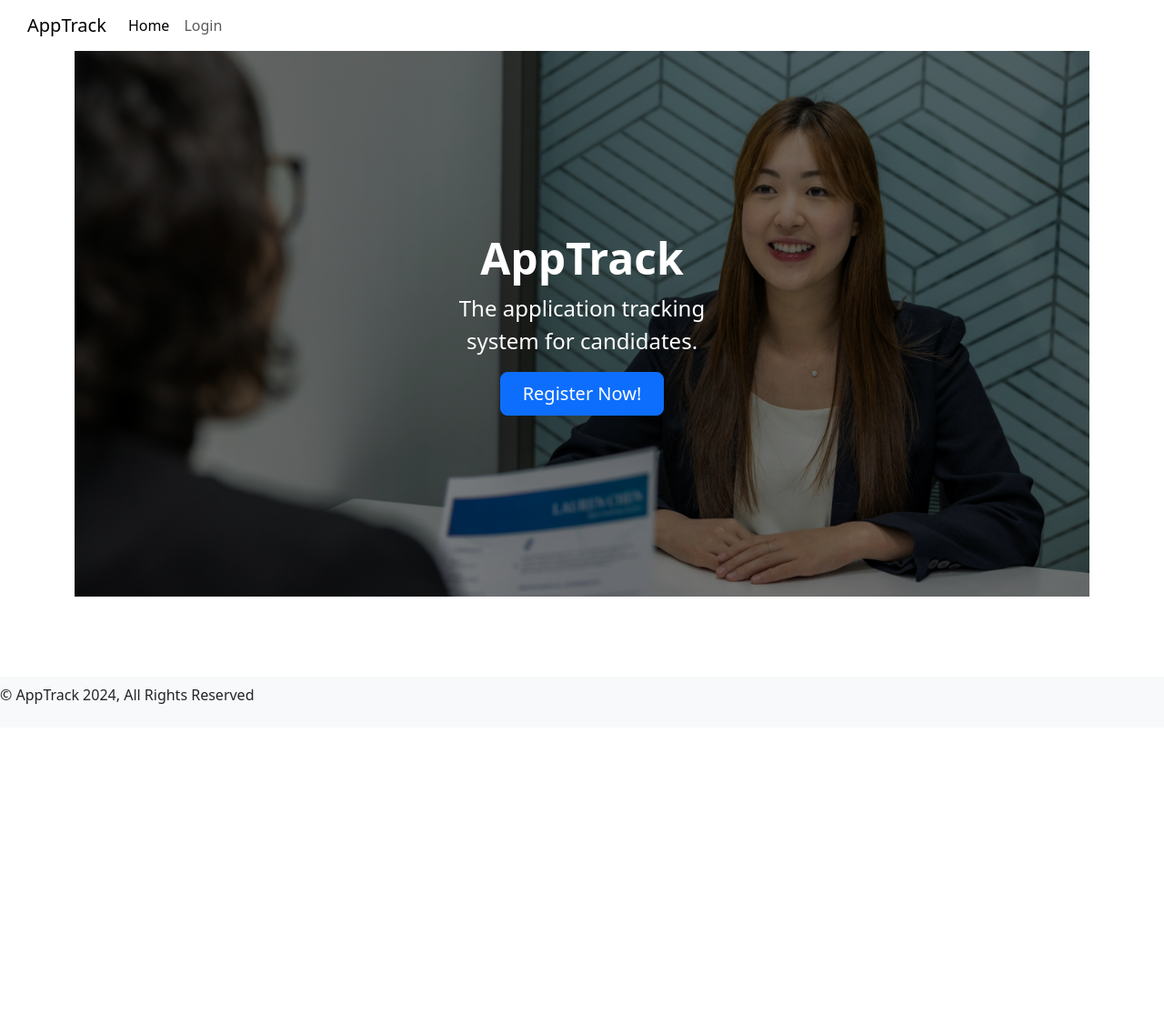
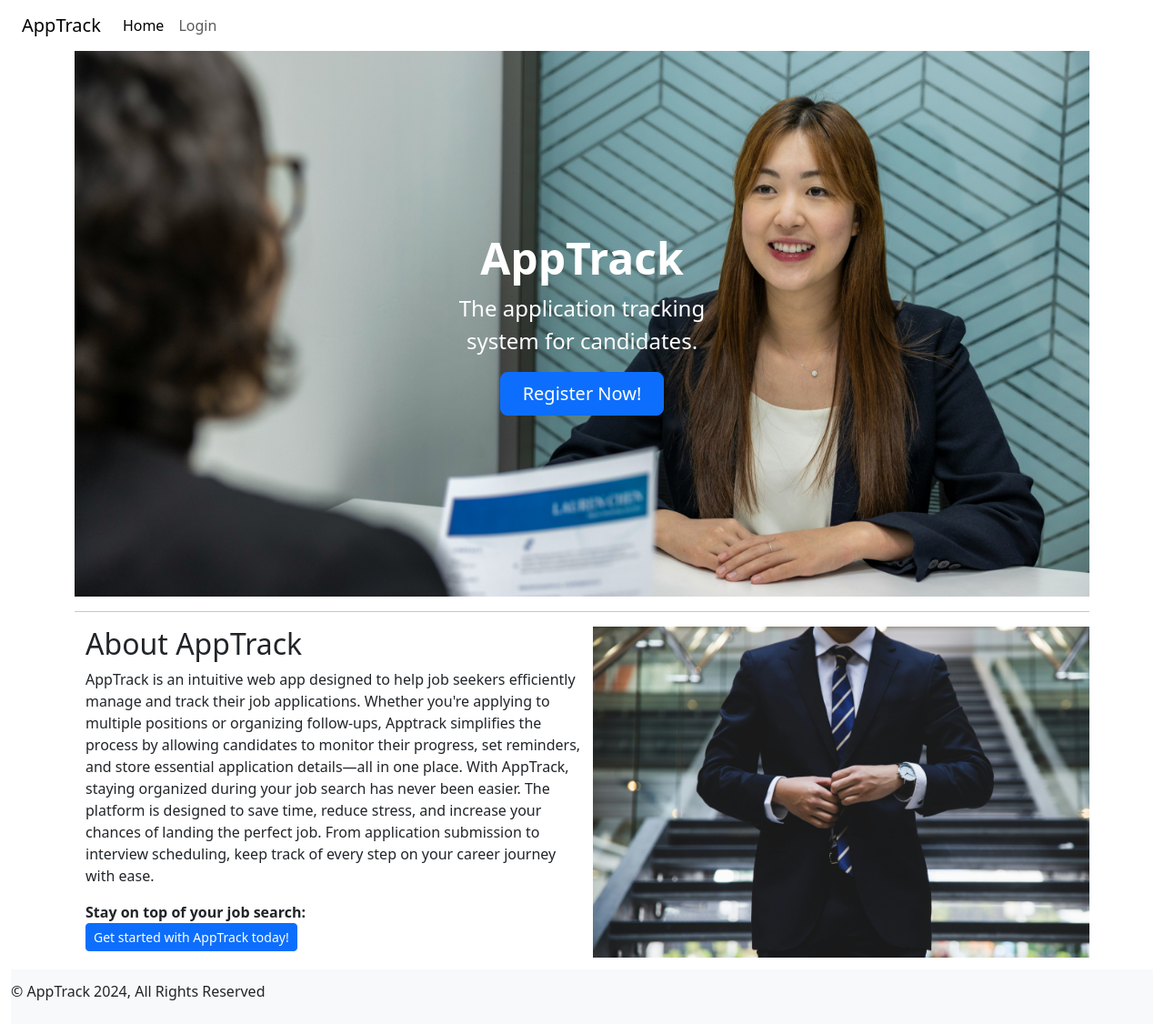
Before and after one commit to charliemarshall1996/apptrack, a Django app: page / in a window 1280 px wide. Shown: the whole page at 91% size. Before the commit the page ends 774 px from the top, so only its background shows below. Run offline with Django 5.2, Linux system fonts and the light colour scheme.

Commit message:
created about section

```diff
--- a/apptrack/core/static/core/styles/reset.css
+++ b/apptrack/core/static/core/styles/reset.css
@@ -50,5 +50,4 @@
 
   html {
     scroll-behavior: smooth;
-    width: 100vw;
   }
--- a/apptrack/core/static/core/styles/style.css
+++ b/apptrack/core/static/core/styles/style.css
@@ -1,13 +1,6 @@
 
 
 /* Bootstrap */
-.container-fluid {
-    width: 100%;
-    padding-right: 15px;
-    padding-left: 15px;
-    margin-right: auto;
-    margin-left: auto;
-}
 
 /* Index */
 .index-header {
@@ -16,7 +9,7 @@
     background-size: cover;
     background-position: center;
     place-items: center;
-    height: 75vh;
+    min-height: 75vh;
     width: 75wv;
     color: white; /* Ensures text color is readable on overlay */
     z-index: 1;
@@ -27,8 +20,19 @@
     position: absolute;
     top: 0;
     left: 0;
-    width: 100%;
-    height: 100%;
     background: rgba(0, 0, 0, 0.5); /* Black overlay with 50% opacity */
     z-index: -1; /* Ensure the overlay sits behind the content */
 }
+
+#about-image {
+    max-width: 100%;
+    height: auto;
+    padding: 0;
+}
+
+#footer {
+    padding-top: 1%;
+    margin-top: 1%;
+    padding-left: 0;
+    padding-right: 0;
+}
--- a/apptrack/core/templates/core/base_unauthenticated.html
+++ b/apptrack/core/templates/core/base_unauthenticated.html
@@ -11,7 +11,7 @@
 </head>
 
 <!-- Header -->
-<body class="container-fluid" width="100vw">
+<body class="container-fluid">
   <header>
     <div class="container-fluid">
       <div class="row d-flex">
@@ -45,7 +45,7 @@
 <script src="https://cdn.jsdelivr.net/npm/bootstrap@4.5.2/dist/js/bootstrap.bundle.min.js"></script>
 
 <footer>
-  <nav class="navbar fixed-bottom navbar-expand-lg bg-body-tertiary">
+  <nav class="navbar navbar-expand-lg bg-body-tertiary navbar-light" id="footer">
     <ul class="navbar-nav">
       <li class="nav-item">
         <p>&copy; AppTrack 2024, All Rights Reserved</p>
--- a/apptrack/core/templates/core/index.html
+++ b/apptrack/core/templates/core/index.html
@@ -12,4 +12,39 @@
         <a type="button" class="btn btn-primary btn-lg px-4 gap-3" href="{% url 'register' %}">Register Now!</a>
     </div>
 </div>
+<hr>
+<div class="container">
+    <div class="row">
+        <div class="col">
+            <div class="row">
+                <div class="col text-start">
+                    <h2>About AppTrack</h2>
+                </div>
+            </div>
+            <div class="row">
+                <div class="col text-start">
+                    <p>
+                        AppTrack is an intuitive web app designed to help job seekers efficiently manage and track their job applications. Whether you're applying to multiple positions or organizing follow-ups, Apptrack simplifies the process by allowing candidates to monitor their progress, set reminders, and store essential application details—all in one place.
+                        With AppTrack, staying organized during your job search has never been easier. The platform is designed to save time, reduce stress, and increase your chances of landing the perfect job. From application submission to interview scheduling, keep track of every step on your career journey with ease.
+                    </p>
+                </div>
+            </div>
+            <div class="row">
+                <div class="col text-start">
+                    <strong>Stay on top of your job search:</strong>
+                </div>
+            </div>
+            <div class="row">
+                <div class="col text-start">
+                    <a type="button" class="btn btn-primary btn-sm" href="{% url 'register' %}">Get started with AppTrack today!</a>
+                </div>
+            </div>
+        </div>
+        <div class="col justify-content-end" id="about-image">
+            <img src="{% static 'core/man-in-suit.jpg' %}" alt="">
+        </div>
+    </div>
+</div>
+
+
 {% endblock %}
```
Also changed, not shown: apptrack/core/static/core/man-in-suit.jpg (added), apptrack/core/templates/core/assets/hunters-race-MYbhN8KaaEc-unsplash.jpg (added).
